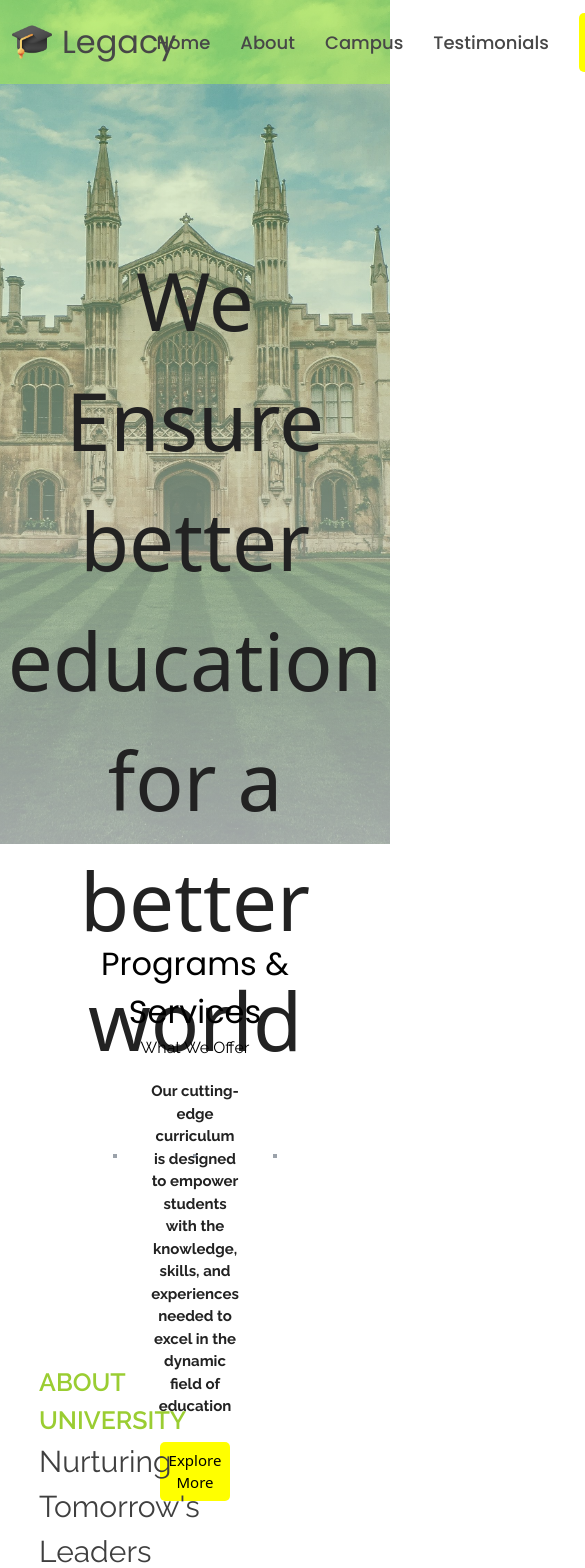
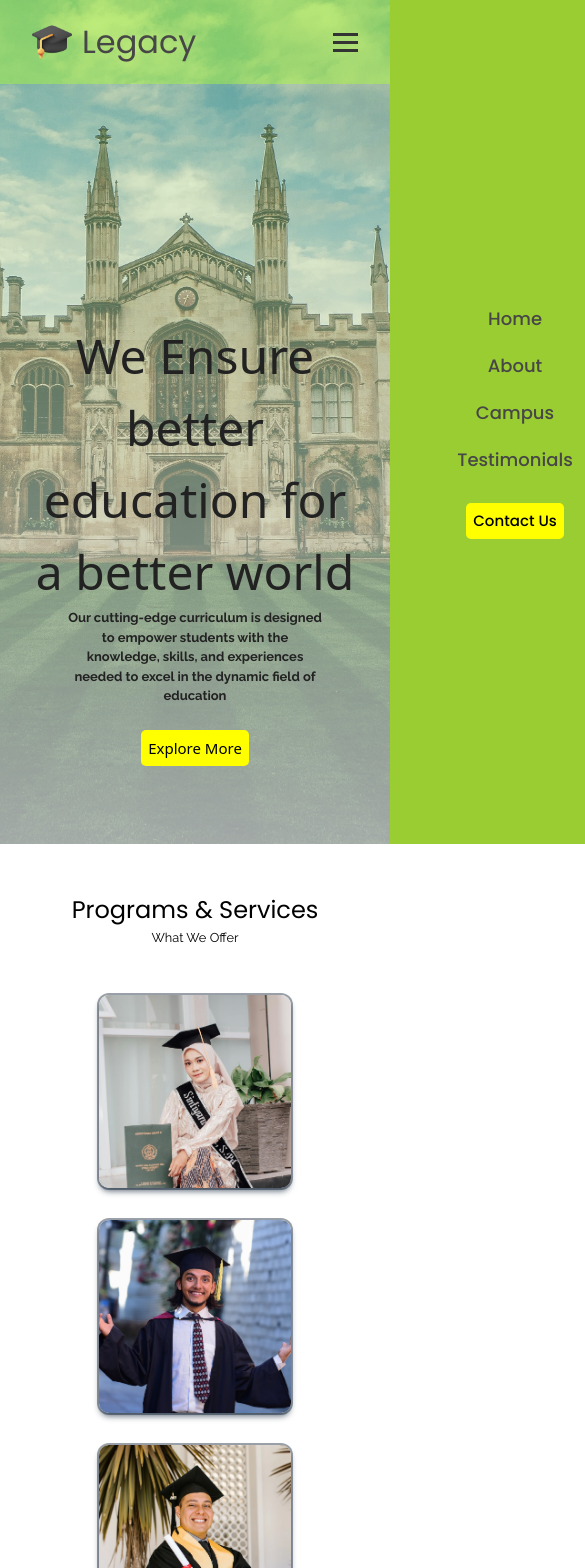
Before and after one commit to PIYUSHDAHLE/Legacy, a React (Vite) app: page / in a window 390 px wide. Shown: the top 1568 px of the page, 585 px wide, since content can reach past the window. Built offline with nearby package versions, Linux system fonts and the light colour scheme; a web font is replaced by a local one.

Commit message:
Responsive Part

```diff
--- a/index.html
+++ b/index.html
@@ -8,6 +8,10 @@
     href="https://cdn.jsdelivr.net/npm/remixicon@4.4.0/fonts/remixicon.css"
     rel="stylesheet"
 />
+<link
+    href="https://cdn.jsdelivr.net/npm/remixicon@4.5.0/fonts/remixicon.css"
+    rel="stylesheet"
+/>
     <title>Legacy</title>
   </head>
   <body>
--- a/src/components/About/About.css
+++ b/src/components/About/About.css
@@ -47,7 +47,6 @@
     display: flex;
     justify-content: center;
     align-items: center;
-
 }
 
 .ri-play-circle-fill{
@@ -58,3 +57,57 @@
     cursor: pointer;
     color: rgb(78, 148, 21);
 }
+
+@media (max-width: 1024px) {
+    .about-container {
+        flex-direction: column;
+        align-items: center;
+        padding: 1.5rem;
+    }
+
+    .about-container .about-text,
+    .about-container .about-image {
+        width: 80%;
+        text-align: center;
+    }
+
+    .img-one {
+        width: 80%;
+    }
+
+    .about-container .about-text h2 {
+        font-size: 22px;
+    }
+
+    .about-container .about-text h1 {
+        font-size: 26px;
+    }
+
+    .about-container .about-text p {
+        font-size: 14px;
+    }
+}
+
+/* Responsive for mobile devices */
+@media (max-width: 768px) {
+    .about-container .about-text,
+    .about-container .about-image {
+        width: 100%;
+    }
+
+    .img-one {
+        width: 100%;
+    }
+
+    .about-container .about-text h2 {
+        font-size: 20px;
+    }
+
+    .about-container .about-text h1 {
+        font-size: 24px;
+    }
+
+    .about-container .about-text p {
+        font-size: 13px;
+    }
+}
--- a/src/components/About/About.jsx
+++ b/src/components/About/About.jsx
@@ -23,9 +23,6 @@ const About = () => {
           </div>
           <div className='about-image'>
             <img src={aboutImg} className='img-one' alt='About Us' />
-            <div className="p-btn">
-            <i class="ri-play-circle-fill"></i>
-            </div>
           </div>
         </div>
     </div>
--- a/src/components/Campus/Campus.css
+++ b/src/components/Campus/Campus.css
@@ -35,3 +35,42 @@
  object-position: center;
  box-shadow: rgba(0, 0, 0, 0.25) 0px 54px 55px, rgba(0, 0, 0, 0.12) 0px -12px 30px, rgba(0, 0, 0, 0.12) 0px 4px 6px, rgba(0, 0, 0, 0.17) 0px 12px 13px, rgba(0, 0, 0, 0.09) 0px -3px 5px;
 }
+
+/* Tablet View */
+@media (max-width: 768px) {
+    .camp h2 {
+        font-size: 22px;
+    }
+
+    .camp h1 {
+        font-size: 26px;
+    }
+
+    .img-collection img {
+        width: 250px;
+        height: 160px;
+    }
+}
+
+/* Mobile View */
+@media (max-width: 480px) {
+    .camp h2 {
+        font-size: 20px;
+        text-align: center;
+    }
+
+    .camp h1 {
+        font-size: 24px;
+        text-align: center;
+    }
+
+    .img-collection {
+        flex-direction: column;
+        align-items: center;
+    }
+
+    .img-collection img {
+        width: 90%;
+        height: auto;
+    }
+}
--- a/src/components/Contact/Contact.css
+++ b/src/components/Contact/Contact.css
@@ -57,17 +57,19 @@ form {
   input[type="submit"] {
     width: 100%;
     padding: 5px;
-    background-color: #4CAF50;
+    background-color: yellowgreen;
     border: none;
     border-radius: 4px;
     color: white;
     font-size: 16px;
     cursor: pointer;
     transition: background-color 0.3s ease;
+    font-weight: bold;
+    color: #333;
   }
 
   input[type="submit"]:hover {
-    background-color: #45a049;
+    background-color: yellow;
   }
 
   textarea {
@@ -81,3 +83,60 @@ form {
     outline: none;
     border-color: #4CAF50;
   }
+
+  @media (max-width: 768px) {
+    .contact h1 {
+        font-size: 24px;
+        text-align: center;
+    }
+
+    .contact h2 {
+        font-size: 20px;
+    }
+
+    form {
+        padding: 10px;
+        width: 90%;
+    }
+
+    input[type="text"],
+    input[type="email"],
+    input[type="tel"],
+    textarea {
+        font-size: 13px;
+        padding: 10px;
+    }
+
+    input[type="submit"] {
+        font-size: 15px;
+        padding: 10px;
+    }
+}
+
+@media (max-width: 480px) {
+    .contact h1 {
+        font-size: 20px;
+    }
+
+    .contact h2 {
+        font-size: 18px;
+    }
+
+    form {
+        width: 100%;
+        padding: 8px;
+    }
+
+    input[type="text"],
+    input[type="email"],
+    input[type="tel"],
+    textarea {
+        font-size: 12px;
+        padding: 8px;
+    }
+
+    input[type="submit"] {
+        font-size: 14px;
+        padding: 8px;
+    }
+}
--- a/src/components/Testimonial/Testimonial.css
+++ b/src/components/Testimonial/Testimonial.css
@@ -95,3 +95,86 @@ cursor: pointer;
 .user-info .mini span{
 font-size: 12px;
 }
+
+@media (max-width: 768px) {
+    .testi h2 {
+        font-size: 20px;
+    }
+
+    .testi h1 {
+        font-size: 24px;
+    }
+
+    .t-box {
+        margin: 40px;
+        padding: 0 2rem;
+    }
+
+    .btn-left, .btn-right {
+        font-size: 2rem;
+        display: none;
+    }
+
+    .slider ul {
+        flex-direction: column;
+        width: 100%;
+    }
+
+    .slider ul li {
+        width: 100%;
+        padding: 15px;
+    }
+
+    .slide {
+        padding: 2rem 1rem;
+    }
+
+    .slide img {
+        width: 50px;
+        height: 50px;
+    }
+
+    .user-info {
+        gap: 10px;
+    }
+
+    .user-info .mini span {
+        font-size: 10px;
+    }
+}
+
+@media (max-width: 480px) {
+    .testi h2 {
+        font-size: 18px;
+    }
+
+    .testi h1 {
+        font-size: 20px;
+    }
+
+    .t-box {
+        margin: 20px;
+        padding: 0 1rem;
+    }
+
+    .btn-left, .btn-right {
+        font-size: 1.5rem;
+    }
+
+    .slide {
+        padding: 1.5rem 0.5rem;
+    }
+
+    .slide img {
+        width: 40px;
+        height: 40px;
+    }
+
+    .user-info {
+        gap: 8px;
+    }
+
+    .user-info .mini span {
+        font-size: 8px;
+    }
+}
--- a/src/components/footer/Footer.css
+++ b/src/components/footer/Footer.css
@@ -75,3 +75,59 @@
     padding-top: 15px;
     font-size: 14px;
   }
+
+  @media (max-width: 768px) {
+    .footer-box .s1, .footer-box .s2 {
+      flex-direction: column;
+      text-align: center;
+    }
+
+    .footer-box .left, .footer-box .mid, .footer-box .right {
+      flex: none;
+      width: 100%;
+      margin-bottom: 20px;
+    }
+
+    .footer-box .mid h1 {
+      font-size: 28px;
+    }
+
+    .footer-box .mid img {
+      width: 50px;
+    }
+
+    .footer-box .right ul {
+      justify-content: center;
+      gap: 10px;
+    }
+
+    .s2 {
+      font-size: 12px;
+    }
+  }
+
+  @media (max-width: 480px) {
+    .footer-box {
+      padding: 20px 0;
+    }
+
+    .footer-box .left h3 {
+      font-size: 20px;
+    }
+
+    .footer-box .mid h1 {
+      font-size: 24px;
+    }
+
+    .footer-box .mid img {
+      width: 40px;
+    }
+
+    .footer-box .right a {
+      font-size: 20px;
+    }
+
+    .s2 {
+      font-size: 10px;
+    }
+  }
--- a/src/components/home/page1.css
+++ b/src/components/home/page1.css
@@ -29,3 +29,36 @@
     text-align: center;
     color: #222222;
 }
+
+@media (max-width: 1024px) {
+    .content {
+      padding: 10rem 5rem;
+    }
+
+    .content h1 {
+      font-size: 4rem;
+    }
+
+    .content p {
+      padding: 0 5rem;
+      font-size: 14px;
+    }
+  }
+
+  /* Mobile view adjustments */
+  @media (max-width: 768px) {
+    .content {
+
+      padding: 5rem 2rem;
+      padding-top: 20rem;
+    }
+
+    .content h1 {
+      font-size: 3rem;
+    }
+
+    .content p {
+      padding: 0 2rem;
+      font-size: 13px;
+    }
+  }
--- a/src/components/home/page2.css
+++ b/src/components/home/page2.css
@@ -64,3 +64,53 @@
     opacity: 1;
     transform: translateY(1);
 }
+
+@media (max-width: 1024px) {
+
+    .collection {
+        flex-direction: column;
+        padding: 3rem;
+        gap: 3rem;
+    }
+
+    .program > img {
+        width: 15rem;
+    }
+
+    .title-box h5 {
+        font-size: 1.8rem;
+    }
+
+    .title-box h1 {
+        font-size: 0.9rem;
+    }
+}
+
+@media (max-width: 768px) {
+
+    .container {
+        padding: 2rem;
+    }
+
+    .collection {
+        gap: 2rem;
+        padding: 2rem;
+    }
+
+    .title-box h5 {
+        font-size: 1.5rem;
+    }
+
+    .title-box h1 {
+        font-size: 0.8rem;
+    }
+
+    .program > img {
+        width: 12rem;
+    }
+
+    .program .caption {
+        gap: 3px;
+        font-size: 0.9rem;
+    }
+}
--- a/src/components/navbar/Navbar.css
+++ b/src/components/navbar/Navbar.css
@@ -1,4 +1,5 @@
-nav{
+/* Base navbar styling */
+nav {
   display: flex;
   justify-content: space-between;
   align-items: center;
@@ -14,11 +15,13 @@ z-index: 10;
   font-family: "Poppins", sans-serif;
 }
 
-.dark-nav{
+/* Dark theme for sticky navbar */
+.dark-nav {
   background-color: yellowgreen;
 }
 
-.logo{
+/* Logo styling */
+.logo {
   display: flex;
   justify-content: center;
   align-items: center;
@@ -26,46 +29,112 @@ z-index: 10;
   font-size: 2rem;
 }
 
-.logo img{
+.logo img {
   width: 40px;
 }
 
-.right{
+/* Menu styling */
+.right {
   display: flex;
   justify-content: center;
   align-items: center;
   gap: 30px;
 }
-.right ul{
+
+.right ul {
   display: flex;
   justify-content: center;
   align-items: center;
   gap: 30px;
   list-style: none;
-    font-size:large;
+  font-size: large;
 }
-ul li{
+
+ul li {
   text-decoration: none;
   color: rgb(71, 71, 71);
   font-weight: 500;
 }
 
-ul li:hover{
+ul li:hover {
   color: #D76A39;
   cursor: pointer;
 }
 
-button, .btn{
+/* Button styling */
+button, .btn {
   background-color: yellow;
   color: #000000;
   padding: 7px;
   font-size: 15px;
   border: none;
   border-radius: 5px;
-    font-weight:500 ;
+  font-weight: 500;
 }
-  .btn:hover , button:hover{
+
+.btn:hover, button:hover {
   color: #000000;
   background-color: orange;
   cursor: pointer;
 }
+
+/* Responsive Navbar Menu Button */
+.menu-btn {
+  display: none;
+  flex-direction: column;
+  cursor: pointer;
+  gap: 5px;
+}
+
+.menu-btn .bar {
+  width: 25px;
+  height: 3px;
+  background-color: #333;
+  transition: 0.3s;
+}
+
+/* Responsive styling for mobile and tablet */
+@media (max-width: 768px) {
+  .right {
+    position: fixed;
+    top: 0;
+    right: 0;
+    height: 100vh;
+    width: 250px;
+    flex-direction: column;
+    align-items: center;
+    justify-content: center;
+    background-color: yellowgreen;
+    transform: translateX(100%);
+    transition: transform 0.3s ease-in-out;
+  }
+
+  .right.open {
+    transform: translateX(0);
+  }
+
+  .right ul {
+    flex-direction: column;
+    gap: 20px;
+  }
+
+  .menu-btn {
+    display: flex;
+  }
+}
+
+/* Close button styling */
+.close-btn {
+  position: absolute;
+  top: 20px; /* Adjust according to your design */
+  right: 20px; /* Adjust according to your design */
+  background-color: transparent;
+  border: none;
+  font-size: 24px; /* Size of the close icon */
+  color: rgb(71, 71, 71); /* Color of the close icon */
+  cursor: pointer;
+}
+
+.close-btn:hover {
+  color: #D76A39; /* Change color on hover */
+}
--- a/src/components/navbar/Navbar.jsx
+++ b/src/components/navbar/Navbar.jsx
@@ -1,35 +1,68 @@
-import React, { useEffect, useState } from 'react'
-import { Link, Element } from 'react-scroll';
-import './Navbar.css'
+import React, { useEffect, useState } from 'react';
+import { Link } from 'react-scroll';
+import './Navbar.css';
 
 const Navbar = () => {
+  const [sticky, setSticky] = useState(false);
+  const [menuOpen, setMenuOpen] = useState(false);
 
-  const [sticky , setSticky] = useState(false)
+  useEffect(() => {
+    const handleScroll = () => {
+      setSticky(window.scrollY > 660);
+    };
 
-  useEffect (()=>{
-    window.addEventListener('scroll',()=>{
-      if(window.scrollY > 660){
-        setSticky(true)
-      }else{
-        setSticky(false)
-      }
-    })
-  },[]);
+    window.addEventListener('scroll', handleScroll);
+
+    // Cleanup event listener on unmount
+    return () => {
+      window.removeEventListener('scroll', handleScroll);
+    };
+  }, []);
+
+  const toggleMenu = () => {
+    setMenuOpen(!menuOpen);
+  };
+
+  const closeMenu = () => {
+    setMenuOpen(false);
+  };
 
   return (
     <nav className={`${sticky ? 'dark-nav' : ''}`}>
-        <div className="logo"><img src="./src/assets/main-logo.png" alt="NA" /><p>Legacy</p></div>
-        <div className="right">
-            <ul>
-                <li> <Link to='home' smooth={true} offset={0} duration={500}>   Home  </Link></li>
-                <li> <Link to='about' smooth={true} offset={-150} duration={500}> About   </Link> </li>
-                <li> <Link to='camp' smooth={true} offset={50} duration={500}>  Campus  </Link> </li>
-                <li> <Link to='testi' smooth={true} offset={-100} duration={500}>  Testimonials  </Link></li>
-            </ul>
-            <button className='btn'><Link to='contact' smooth={true} offset={-100} duration={500}> Contact Us </Link> </button>
-        </div>
+      <div className="logo">
+        <img src="./src/assets/main-logo.png" alt="NA" />
+        <p>Legacy</p>
+      </div>
+      <div className={`right ${menuOpen ? 'open' : ''}`}>
+        {/* Close Button for Mobile Menu */}
+        {menuOpen && (
+          <button className="close-btn" onClick={closeMenu}><i class="ri-close-circle-fill"></i></button>
+        )}
+        <ul>
+          <li>
+            <Link to="home" smooth={true} offset={0} duration={500} onClick={closeMenu}>Home</Link>
+          </li>
+          <li>
+            <Link to="about" smooth={true} offset={-150} duration={500} onClick={closeMenu}>About</Link>
+          </li>
+          <li>
+            <Link to="camp" smooth={true} offset={50} duration={500} onClick={closeMenu}>Campus</Link>
+          </li>
+          <li>
+            <Link to="testi" smooth={true} offset={-100} duration={500} onClick={closeMenu}>Testimonials</Link>
+          </li>
+        </ul>
+        <button className="btn">
+          <Link to="contact" smooth={true} offset={-100} duration={500} onClick={closeMenu}>Contact Us</Link>
+        </button>
+      </div>
+      <div className="menu-btn" onClick={toggleMenu}>
+        <span className="bar"></span>
+        <span className="bar"></span>
+        <span className="bar"></span>
+      </div>
     </nav>
-  )
-}
+  );
+};
 
-export default Navbar
+export default Navbar;
```
Lines whose indentation alone changed are shown as unchanged.
